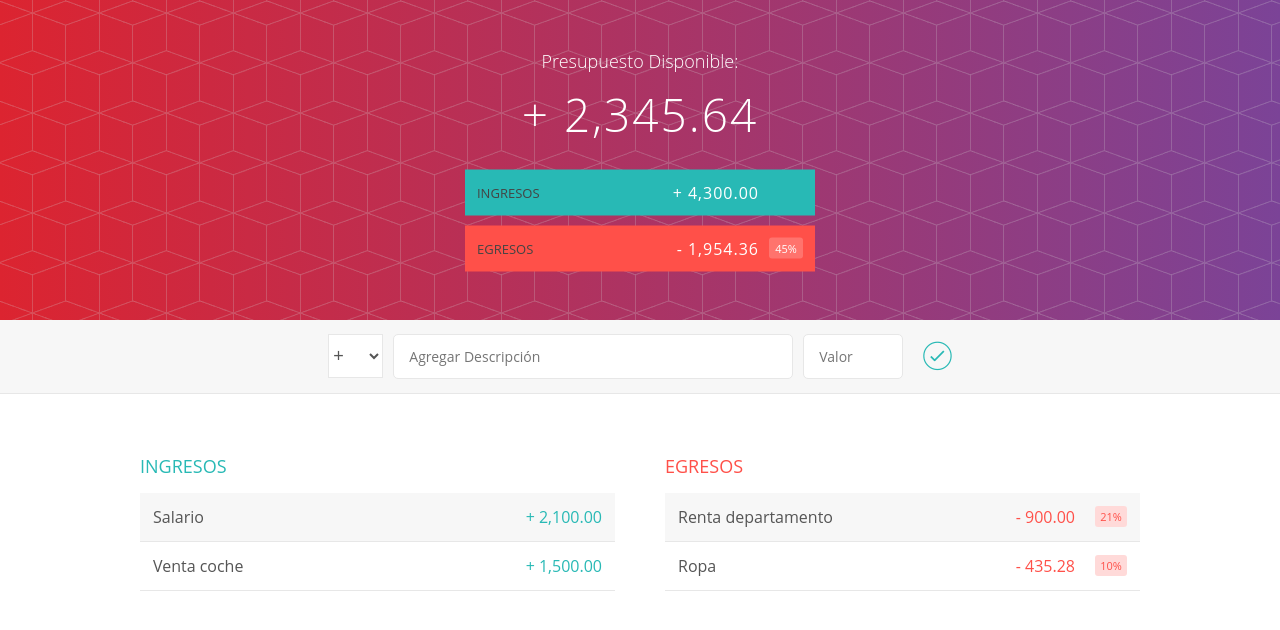
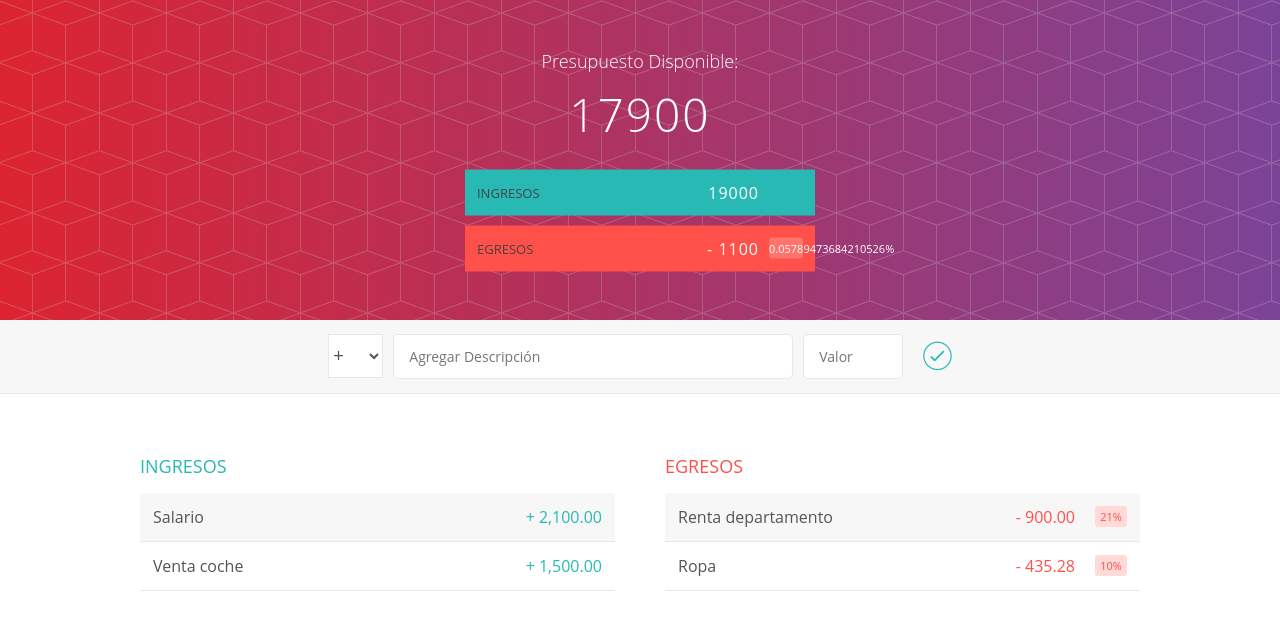
Before and after one commit to LucianoCerullo77/budgetApp, an Angular app: page / in a window 1280 px wide. Shown: the top 630 px of the page. Built offline with nearby package versions, Linux system fonts and the light colour scheme.

Commit message:
cabecero components and methods implemented

```diff
--- a/src/app/app.component.html
+++ b/src/app/app.component.html
@@ -1,4 +1,9 @@
-<app-cabecero></app-cabecero>
+<app-cabecero
+  [presupuestoTotal]="getPresupuestoTotal()"
+  [ingresoTotal]="getIngresoTotal()"
+  [egresoTotal]="getEgresoTotal()"
+  [porcentajeTotal]="getPorcentajeTotal()"
+></app-cabecero>
 
 <app-formulario></app-formulario>
 
--- a/src/app/app.component.ts
+++ b/src/app/app.component.ts
@@ -24,7 +24,7 @@ export class AppComponent {
   getIngresoTotal() {
     let ingresoTotal: number = 0;
     this.ingresos.forEach((ingreso) => {
-      ingresoTotal = +ingreso.valor;
+      ingresoTotal += ingreso.valor;
     });
     return ingresoTotal;
   }
@@ -32,7 +32,7 @@ export class AppComponent {
   getEgresoTotal() {
     let egresoTotal: number = 0;
     this.egresos.forEach((egreso) => {
-      egresoTotal = +egreso.valor;
+      egresoTotal += egreso.valor;
     });
     return egresoTotal;
   }
--- a/src/app/cabecero/cabecero.component.html
+++ b/src/app/cabecero/cabecero.component.html
@@ -2,12 +2,12 @@
   <div class="presupuesto">
     <div class="presupuesto_titulo">Presupuesto Disponible:</div>
 
-    <div class="presupuesto_valor">+ 2,345.64</div>
+    <div class="presupuesto_valor">{{ presupuestoTotal }}</div>
 
     <div class="presupuesto_ingreso limpiarEstilos">
       <div class="presupuesto_ingreso--texto">Ingresos</div>
       <div class="right">
-        <div class="presupuesto_ingreso--valor">+ 4,300.00</div>
+        <div class="presupuesto_ingreso--valor">{{ ingresoTotal }}</div>
         <div class="presupuesto_ingreso--porcentaje">&nbsp;</div>
       </div>
     </div>
@@ -15,8 +15,8 @@
     <div class="presupuesto_egreso limpiarEstilos">
       <div class="presupuesto_egreso--text">Egresos</div>
       <div class="right limpiarEstilos">
-        <div class="presupuesto_egreso--valor">- 1,954.36</div>
-        <div class="presupuesto_egreso--porcentaje">45%</div>
+        <div class="presupuesto_egreso--valor">- {{ egresoTotal }}</div>
+        <div class="presupuesto_egreso--porcentaje">{{ porcentajeTotal }}%</div>
       </div>
     </div>
   </div>
--- a/src/app/cabecero/cabecero.component.ts
+++ b/src/app/cabecero/cabecero.component.ts
@@ -1,15 +1,16 @@
-import { Component, OnInit } from '@angular/core';
+import { Component, OnInit, Input } from '@angular/core';
 
 @Component({
   selector: 'app-cabecero',
   templateUrl: './cabecero.component.html',
-  styleUrls: ['./cabecero.component.css']
+  styleUrls: ['./cabecero.component.css'],
 })
 export class CabeceroComponent implements OnInit {
+  @Input() presupuestoTotal: number;
+  @Input() ingresoTotal: number;
+  @Input() egresoTotal: number;
+  @Input() porcentajeTotal: number;
+  constructor() {}
 
-  constructor() { }
-
-  ngOnInit(): void {
-  }
-
+  ngOnInit(): void {}
 }
```
